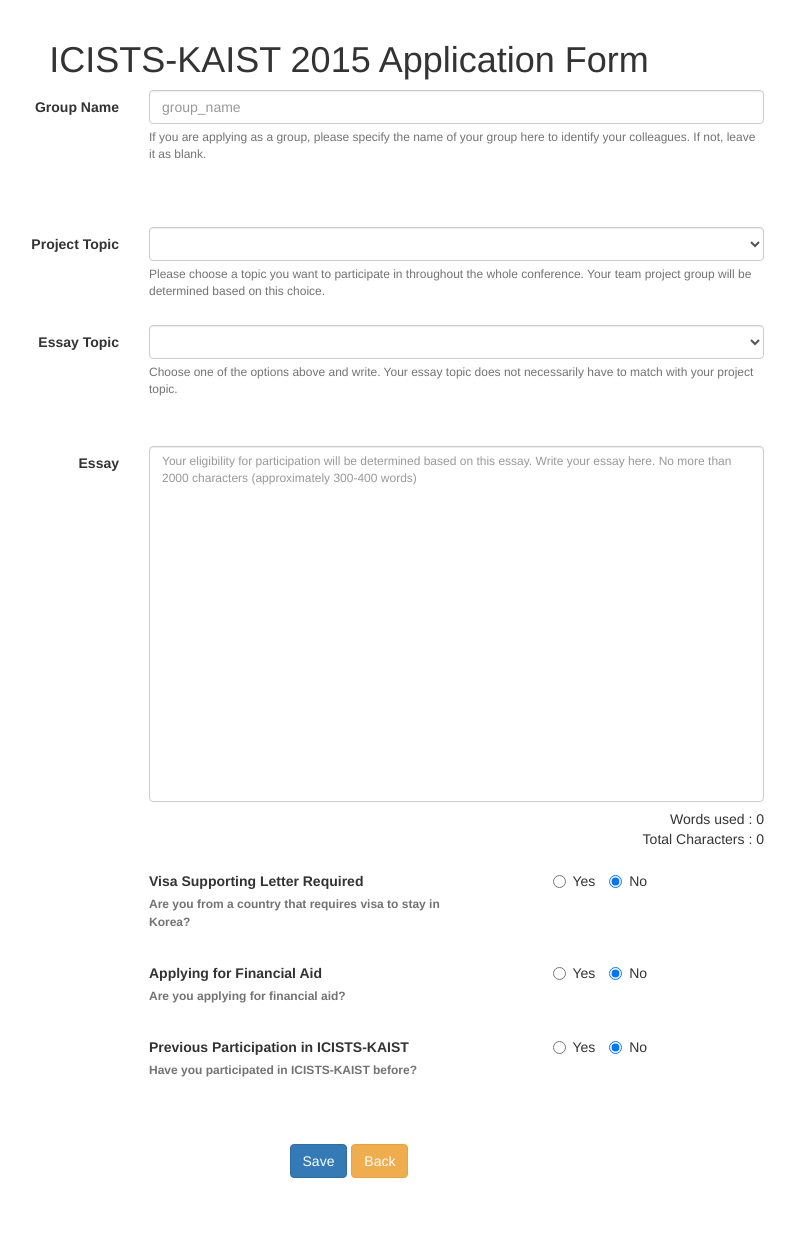
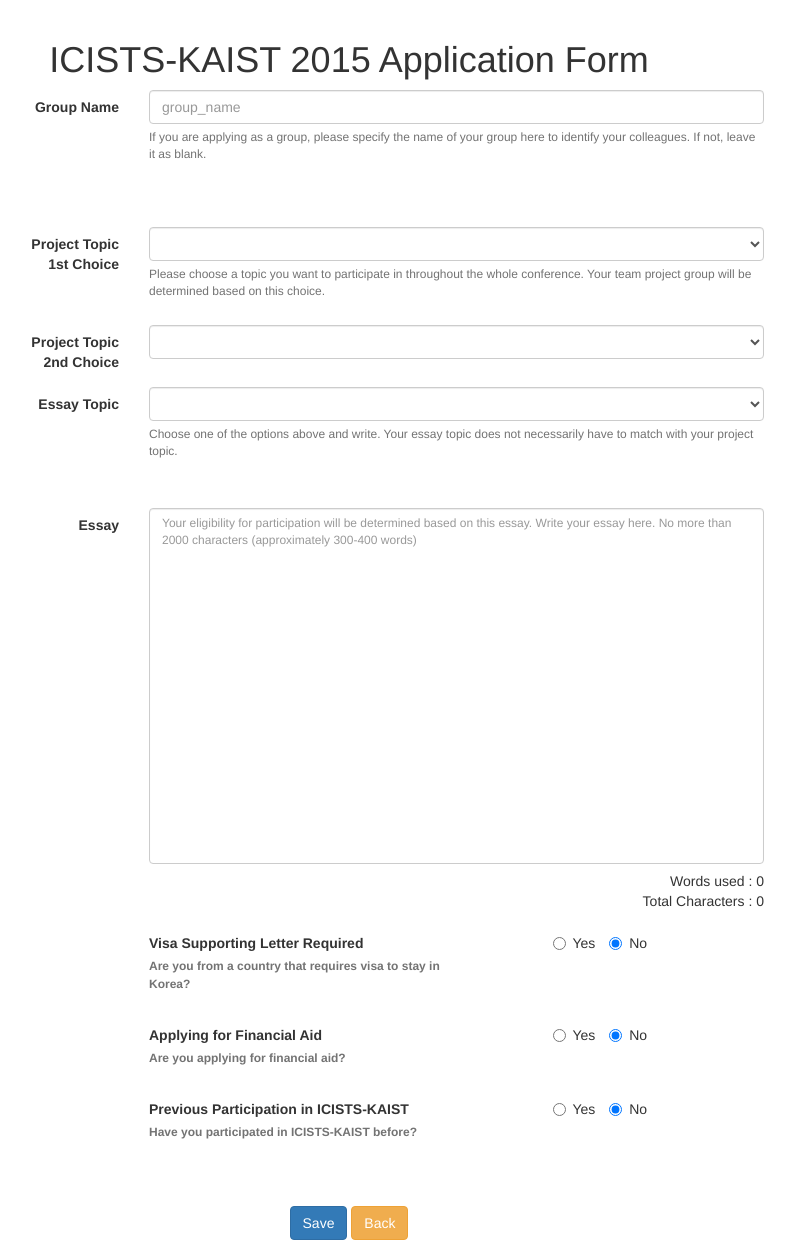
Before and after one commit to icists/ams, a Django app: page /registration/application/ in a window 1280 px wide. Shown: the part 52-1307 px from the top of the page, without its empty margins (291-1086 px from the left). Before the commit the page ends 1230 px from the top, so only its background shows below. Run offline with Django 3.2, Linux system fonts and the light colour scheme; the visitor is signed in with stand-in values (Sample User, id 1); data that the repository does not hold is empty; some libraries are stand-ins or nearby versions.

Commit message:
added 2nd choice for project topic

```diff
--- a/icists/icists/apps/registration/admin.py
+++ b/icists/icists/apps/registration/admin.py
@@ -145,11 +145,11 @@ class ApplicationAdmin(ImportExportModelAdmin):
     get_submitted_status.short_description = 'Status'
 
     readonly_fields = ('get_user_info', )
-    fields = (('get_user_info', 'group_name'), ('application_category', 'submit_time'), ('screening_result', 'results_embargo'), 'project_topic', 'essay_topic', 'essay_text', ('visa_letter_required', 'financial_aid', 'previously_participated'))
-    list_display = ('get_name', 'get_nationality', 'get_email', 'get_phone', 'application_category', 'get_submitted_status', 'screening_result', 'project_topic', 'essay_topic', 'visa_letter_required', 'financial_aid', 'previously_participated')
+    fields = (('get_user_info', 'group_name'), ('application_category', 'submit_time'), ('screening_result', 'results_embargo'), 'project_topic', 'project_topic_2nd', 'essay_topic', 'essay_text', ('visa_letter_required', 'financial_aid', 'previously_participated'))
+    list_display = ('get_name', 'get_nationality', 'get_email', 'get_phone', 'application_category', 'get_submitted_status', 'screening_result', 'project_topic', 'project_topic_2nd', 'essay_topic', 'visa_letter_required', 'financial_aid', 'previously_participated', 'submit_time')
     inlines = (SurveyInline, )
 
-    list_filter = (StatusFilter, 'project_topic', 'group_name', 'visa_letter_required', 'financial_aid', 'previously_participated', 'screening_result', 'application_category', UniversityFilter)
+    list_filter = (StatusFilter, 'project_topic', 'project_topic_2nd', 'group_name', 'visa_letter_required', 'financial_aid', 'previously_participated', 'screening_result', 'application_category', UniversityFilter)
 
     actions = [make_pending, make_accepted, make_dismissed, make_embargo, make_not_embargo, make_project_one, make_project_two, make_project_three, make_essay_one, make_essay_two, make_essay_three, make_kaist]
     resource_class = ApplicationResource
--- a/icists/icists/apps/registration/forms.py
+++ b/icists/icists/apps/registration/forms.py
@@ -2,9 +2,6 @@ from django import forms
 from icists.apps.registration.models import Application, Survey
 
 class ApplicationForm(forms.ModelForm):
-#    financial_aid_q1 = forms.CharField(max_length=2000)
-#    financial_aid_q2 = forms.CharField(max_length=2000)
-#    address = forms.CharField(max_length=200)
     def __init__(self, *args, **kwargs):
         # first call parent's constructor
         super(ApplicationForm, self).__init__(*args, **kwargs)
@@ -12,8 +9,7 @@ class ApplicationForm(forms.ModelForm):
         self.fields['group_name'].required = False
     class Meta:
         model = Application
-        #fields = ('group_name', 'project_topic', 'essay_topic', 'essay_text', 'visa_letter_required', 'financial_aid', 'previously_participated', 'financial_aid_q1', 'financial_aid_q2')
-        fields = ('group_name', 'project_topic', 'essay_topic', 'essay_text', 'visa_letter_required', 'financial_aid', 'previously_participated')
+        fields = ('group_name', 'project_topic', 'project_topic_2nd', 'essay_topic', 'essay_text', 'visa_letter_required', 'financial_aid', 'previously_participated')
 
 
 class FaForm(forms.ModelForm):
--- a/icists/icists/apps/registration/models.py
+++ b/icists/icists/apps/registration/models.py
@@ -51,6 +51,7 @@ class Application(models.Model):
                                         choices=SCREENING_RESULT, default=PENDING)
     results_embargo = models.BooleanField(default=True)
     project_topic = models.ForeignKey(ProjectTopic, related_name='application_project')
+    project_topic_2nd = models.ForeignKey(ProjectTopic, related_name='application_project_2nd')
     essay_topic = models.ForeignKey(EssayTopic, related_name='application_essay')
     essay_text = models.TextField()
     visa_letter_required = models.CharField(max_length=1, choices=YESNO, default='N')
--- a/icists/icists/apps/registration/views.py
+++ b/icists/icists/apps/registration/views.py
@@ -79,6 +79,7 @@ def application(request):
         return render(request, 'registration/application.html',
                       {'application': application,
                        'project_topic': project_topic,
+                       'project_topic_2nd' : project_topic,
                        'essay_topic': essay_topic})
 
     elif request.method == "POST":
--- a/icists/icists/templates/registration/application.html
+++ b/icists/icists/templates/registration/application.html
@@ -30,6 +30,7 @@
         $('#essay_textarea').focus(counter);
 
         $('select[name=project_topic]').val('{{ application.project_topic_id }}').attr("selected", "selected");
+        $('select[name=project_topic_2nd]').val('{{ application.project_topic_2nd_id }}').attr("selected", "selected");
         $('select[name=essay_topic]').val('{{ application.essay_topic_id }}').attr("selected", "selected");
         $("input[name=visa_letter_required][value='{{ application.visa_letter_required }}']").prop("checked", true);
         $("input[name=financial_aid][value='{{ application.financial_aid }}']").prop("checked", true);
@@ -76,7 +77,7 @@
         </div>
 
         <div class="form-group">
-            <label class="col-sm-3 control-label">Project Topic</label>
+			<label class="col-sm-3 control-label">Project Topic <br>1st Choice</label>
             <div class="col-sm-9">
                 <select class="form-control" name="project_topic" required="required">
 					{% for topic in project_topic %}
@@ -86,6 +87,19 @@
                 <p class="help-block">Please choose a topic you want to participate in throughout the whole conference. Your team project group will be determined based on this choice. </p>
             </div>
         </div>
+
+        <div class="form-group">
+			<label class="col-sm-3 control-label">Project Topic <br> 2nd Choice</label>
+            <div class="col-sm-9">
+                <select class="form-control" name="project_topic_2nd" required="required">
+					{% for topic in project_topic %}
+					<option value="{{ topic.id }}">{{ topic.number }}. {{ topic.text }}</option>
+					{% endfor %}
+                </select>
+            </div>
+        </div>
+
+
         <div class="form-group">
             <label class="col-sm-3 control-label">Essay Topic</label>
             <div class="col-sm-9">
```
